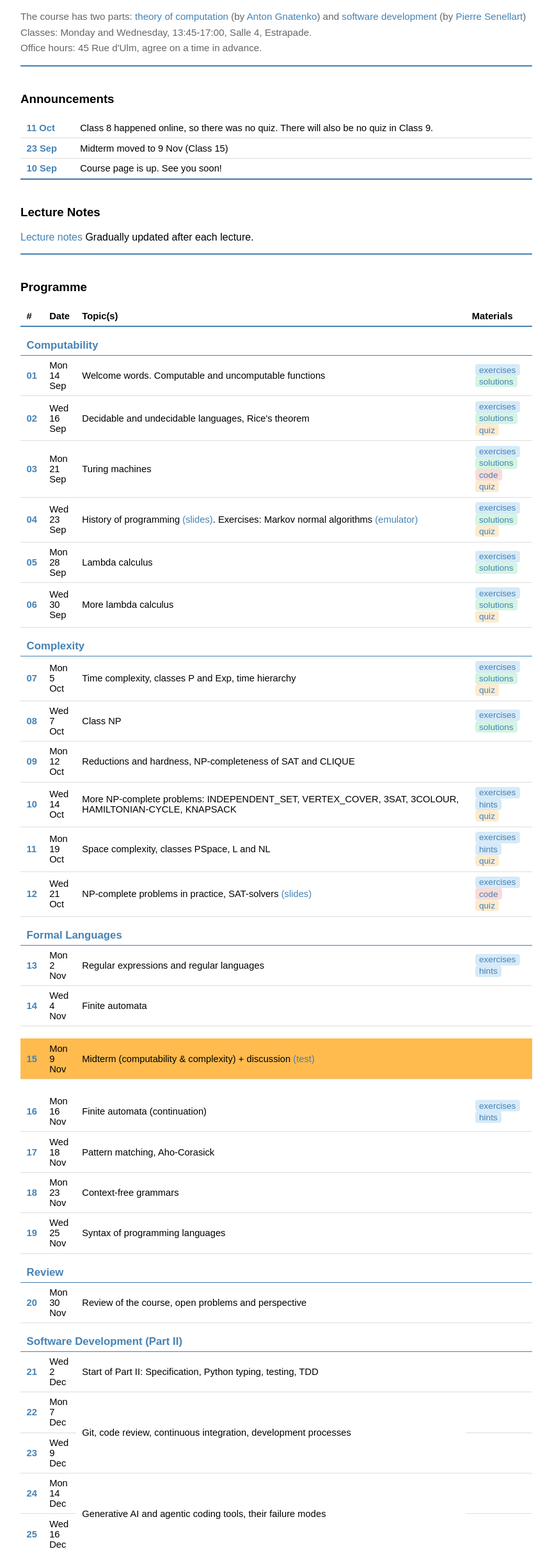
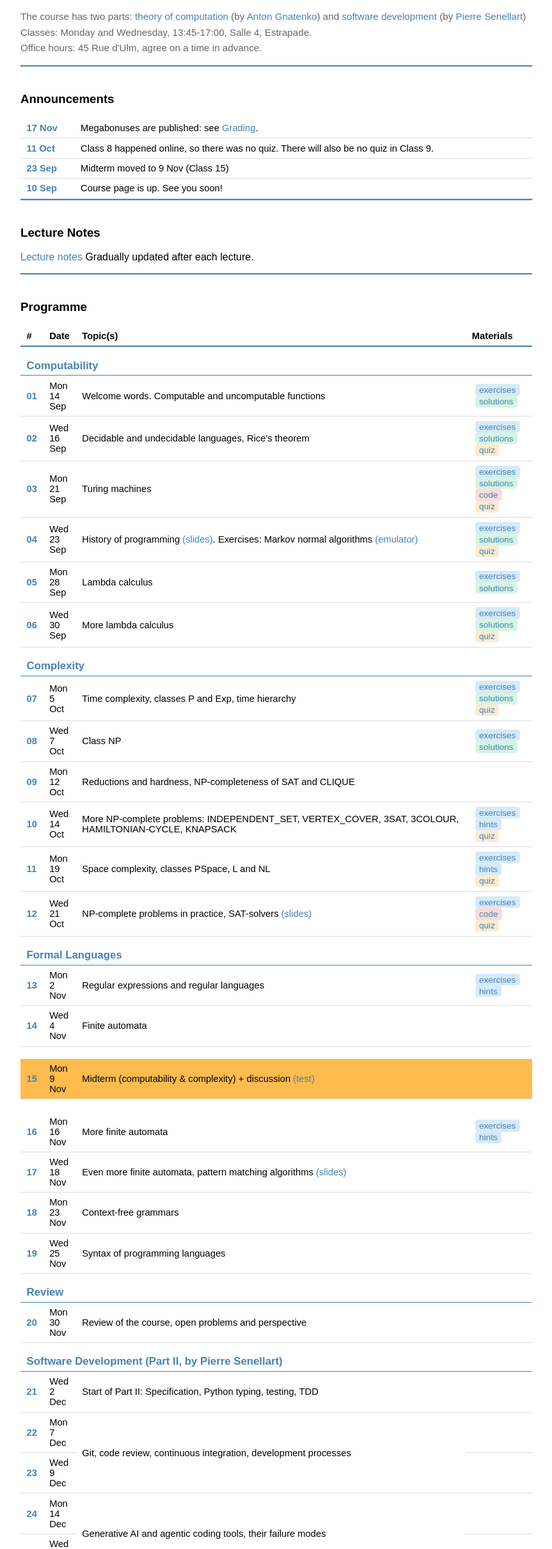
Before and after one commit to gnatenko/acp3, a plain HTML site: page index.html in a window 1280 px wide. Shown: the part 150-2571 px from the top of the page at 64% size, without its empty margins (208-1071 px from the left). Drawn offline with Linux system fonts and the light colour scheme.

Commit message:
megabonuses + pre S17

```diff
--- a/index.html
+++ b/index.html
@@ -48,6 +48,10 @@
 
         <table>
             <tbody>
+                <tr>
+                    <td style="white-space:nowrap; font-weight:bold; color:var(--maincolor);">17 Nov</td>
+                    <td>Megabonuses are published: see <a href="#grading">Grading</a>.</td>
+                </tr>
                 <tr>
                     <td style="white-space:nowrap; font-weight:bold; color:var(--maincolor);">11 Oct</td>
                     <td>Class 8 happened online, so there was no quiz. There will also be no quiz in Class 9.</td>
@@ -252,7 +256,7 @@
                 <tr>
                     <td class="session-num">16</td>
                     <td>Mon 16 Nov</td>
-                    <td>Finite automata (continuation)</td>
+                    <td>More finite automata</td>
                     <td class="materials">
                         <a href="materials/tutorials/tut-14.pdf" class="tag tag-exercises" target="_blank">exercises</a>
                         <a href="materials/tutorials/tut-14-hint.pdf" class="tag tag-exercises" target="_blank">hints</a>
@@ -261,7 +265,7 @@
                 <tr>
                     <td class="session-num">17</td>
                     <td>Wed 18 Nov</td>
-                    <td>Pattern matching, Aho-Corasick</td>
+                    <td>Even more finite automata, pattern matching algorithms <a href="materials/slides/lec-17.pdf" target="_blank">(slides)</a></td>
                     <td class="materials"></td>
                 </tr>
                 <tr>
@@ -290,7 +294,8 @@
 
                  <!-- Pierre's block -->
                 <tr class="block-header">
-                    <td colspan="4">Software Development (Part II)</td>
+                    <td colspan="4">Software Development (Part II, by <a href="https://pierre.senellart.com/" target="_blank">
+                    Pierre Senellart</a>)</td>
                 </tr>
                 <tr class="block-sep">
                     <td class="session-num">21</td>
@@ -355,11 +360,20 @@
 
         <!-- ============ GRADING ============ -->
 
-        <h3>Grading</h3>
+        <h3 id="grading">Grading</h3>
 
         <p>A short quiz at the beginning of every class (except the first class in each of the two parts). A written midterm in <del>Class 13</del> Class 15. A written exam at the end of the course.</p>
 
         <p><b>Final Mark</b> = 0.2 * Quizzes + 0.4 * Midterm + 0.4 * Exam</p>
+
+        <p><b>Megabonuses.</b> You can get up to +1 to the final mark (on the 20-point scale) by finding (by any means) and understanding a proof of a difficult theorem and presenting it to me in an individual oral exam. Currently available:</p>
+
+        <ul>
+            <li><a href="materials/megabonuses/megabonus-two-way.pdf" target="_blank">Two-way automata</a></li>
+            <li><a href="materials/megabonuses/megabonus-parikh.pdf" target="_blank">Parikh's theorem for regular languages</a></li>
+        </ul>
+
+        <p style="margin-bottom: 1.5em;">One student may have at most one attempt per megabonus. Agree on time in advance. All the attempts must happen before the final exam of the course (the date to be fixed shortly).</p>
 
         <hr class="normal">
 
```
Also changed, not shown: 3 other files.
